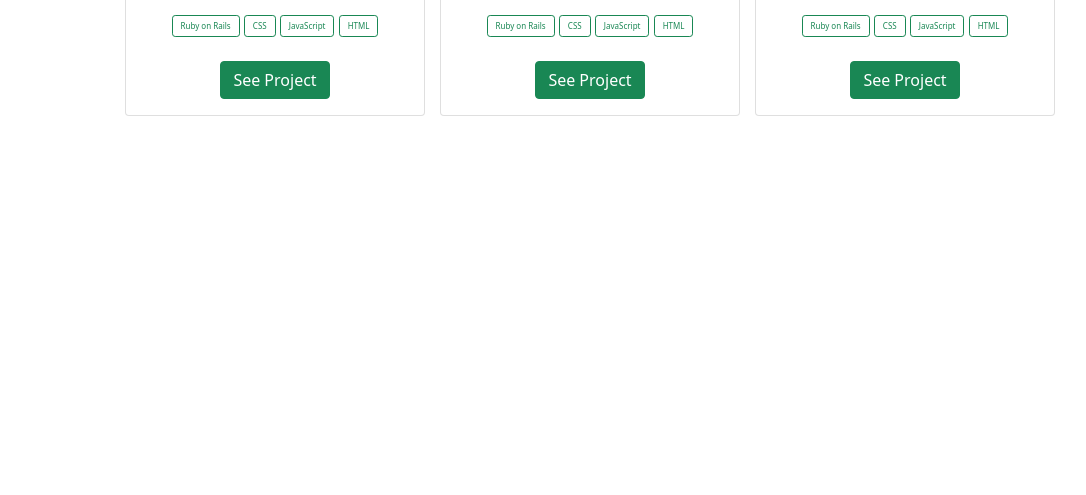
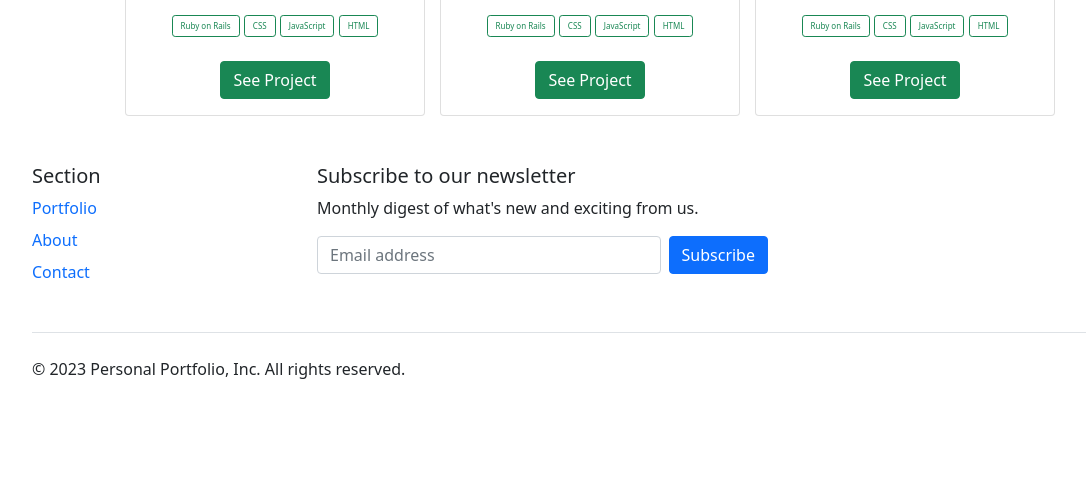
Before and after one commit to Frelly0/bootstrap-repo, a plain HTML site: page index.html in a window 1280 px wide. Shown: the part 1228-1723 px from the top of the page, without its empty margins (50-1136 px from the left). Before the commit the page ends 1344 px from the top, so only its background shows below. Drawn offline with nearby package versions, Linux system fonts and the light colour scheme.

Commit message:
Modify index.html

```diff
--- a/index.html
+++ b/index.html
@@ -124,6 +124,43 @@
           </div>
         </div>
     </section>
+    <section>
+      <div class="container">
+        <footer class="py-5">
+          <div class="row">
+            <div class="col-6 col-md-2 mb-3">
+              <h5>Section</h5>
+              <ul class="nav flex-column">
+                <li class="nav-item mb-2"><a href="#" class="nav-link p-0 text-body-secondary">Portfolio</a></li>
+                <li class="nav-item mb-2"><a href="#" class="nav-link p-0 text-body-secondary">About</a></li>
+                <li class="nav-item mb-2"><a href="#" class="nav-link p-0 text-body-secondary">Contact</a></li>
+              </ul>
+            </div>
+
+            <div class="col-md-5 offset-md-1 mb-3">
+              <form>
+                <h5>Subscribe to our newsletter</h5>
+                <p>Monthly digest of what's new and exciting from us.</p>
+                <div class="d-flex flex-column flex-sm-row w-100 gap-2">
+                  <label for="newsletter1" class="visually-hidden">Email address</label>
+                  <input id="newsletter1" type="text" class="form-control" placeholder="Email address">
+                  <button class="btn btn-primary" type="button">Subscribe</button>
+                </div>
+              </form>
+            </div>
+          </div>
+
+          <div class="d-flex flex-column flex-sm-row justify-content-between py-4 my-4 border-top">
+            <p>&copy; 2023 Personal Portfolio, Inc. All rights reserved.</p>
+            <ul class="list-unstyled d-flex">
+              <li class="ms-3"><a class="link-body-emphasis" href="#"><svg class="bi" width="24" height="24"><use xlink:href="#twitter"/></svg></a></li>
+              <li class="ms-3"><a class="link-body-emphasis" href="#"><svg class="bi" width="24" height="24"><use xlink:href="#instagram"/></svg></a></li>
+              <li class="ms-3"><a class="link-body-emphasis" href="#"><svg class="bi" width="24" height="24"><use xlink:href="#facebook"/></svg></a></li>
+            </ul>
+          </div>
+        </footer>
+      </div>
+    </section>
 
 </body>
 </html>
```
